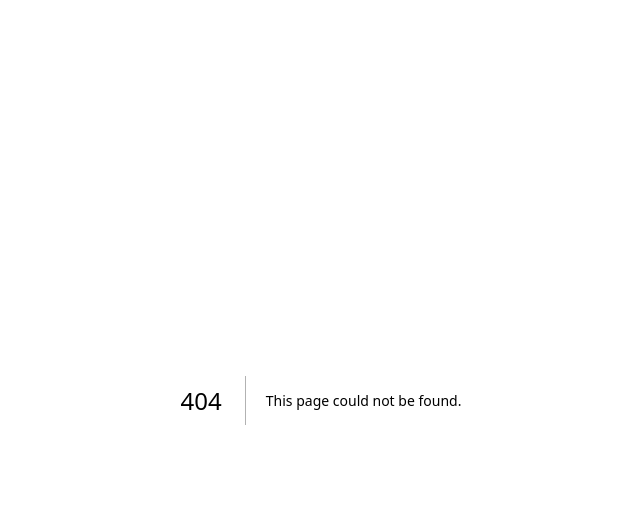
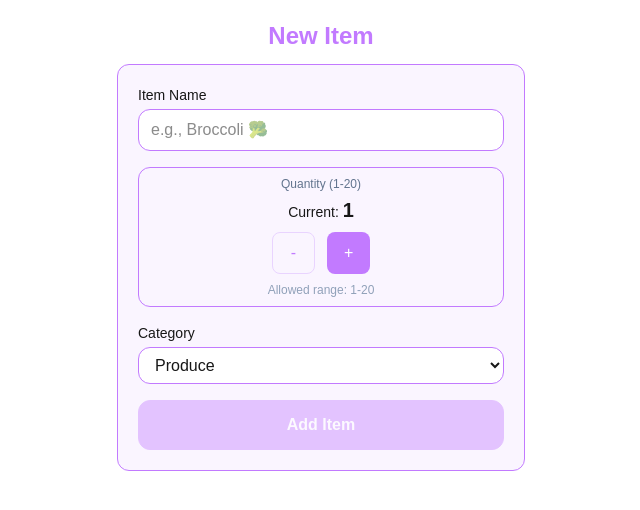
Before and after one commit to monic421/cprg306-assignments, a Next.js app: page /week-5 in a window 1280 px wide. Before the commit this address had no page. Shown: the top 510 px of the page, without its empty margins (319-959 px from the left). Built offline with nearby package versions, Linux system fonts and the light colour scheme.

Commit message:
week-5: add page, updated NewItem + link

```diff
--- a/app/page.js
+++ b/app/page.js
@@ -8,6 +8,7 @@ export default function Home() {
         <Link href="/week-2"> Go to Week 2 ➜</Link>
         <Link href="/week-3"> Go to Week 3 ➜</Link>
         <Link href="/week-4"> Go to Week 4 ➜</Link>
+        <Link href="/week-5"> Go to Week 5 ➜</Link>
       </p>
     </main>
   );
--- /dev/null
+++ b/app/week-5/new-item.js
@@ -0,0 +1,109 @@
+"use client";
+
+import { useState } from "react";
+
+export default function NewItem() {
+    const [name, setName] = useState("");
+    const [category, setCategory] = useState("produce");
+    const [quantity, setQuantity] = useState(1);
+
+    const decrement = () => setQuantity((q) => Math.max(1, q - 1));
+    const increment = () => setQuantity((q) => Math.min(20, q + 1));
+
+    const isMin = quantity === 1;
+    const isMax = quantity === 20;
+
+    const handleSubmit = (event) => {
+        event.preventDefault();
+        const item = { name: name.trim(), quantity, category };
+
+        if (!item.name) return;
+
+        alert(
+            `Item: ${item.name}\nQuantity: ${item.quantity}\nCategory: ${item.category}`
+        );
+
+        setName("");
+        setQuantity(1);
+        setCategory("produce");
+    };
+
+    return (
+        <section className="rounded-xl border border-purple-400 bg-purple-50 p-5 dark:border-purple-600 dark:bg-purple-400/20">
+
+            <form onSubmit={handleSubmit} className="space-y-4">
+                <div>
+                    <label
+                        htmlFor="name"
+                        className="block text-sm dark:text-white mb-1">Item Name</label>
+                    <input
+                        id="name"
+                        type="text"
+                        required
+                        placeholder="e.g., Broccoli 🥦"
+                        value={name}
+                        onChange={(e) => setName(e.target.value)}
+                        className="w-full rounded-xl border border-purple-400 bg-white px-3 py-2 outline-none focus:ring-2 focus:ring-purple-400 dark:bg-slate-800 dark:border-purple-400" />
+                </div>
+
+                <section className="text-center rounded-xl border border-purple-400 bg-purple-50 p-2 dark:border-purple-600 dark:bg-purple-400/20">
+                    <label className="block text-xs text-slate-500 dark:text-white/70 mb-1">Quantity (1-20)</label>
+                    <p className="mb-2">
+                        <span className="text-sm dark:text-white">Current: </span>
+                        <span className="text-xl font-bold dark:text-white">{quantity}</span>
+                    </p>
+
+                    <div className="flex items-center justify-center gap-3">
+                        <button
+                            type="button"
+                            onClick={decrement}
+                            disabled={isMin}
+                            className="rounded-lg px-4.5 py-2 border border-purple-200 bg-transparent text-purple-400 hover:bg-purple-100 disabled:cursor-not-allowed focus:ring-2 focus:ring-purple-300 dark:border-purple-400 dark:bg-transparent dark:text-white dark:hover:bg-purple-400/30 dark:focus:ring-purple-500"
+                            aria-label="Decrease quantity">
+                            -
+                        </button>
+
+                        <button
+                            type="button"
+                            onClick={increment}
+                            disabled={isMax}
+                            className="rounded-lg px-4 py-2 border border-transparent bg-purple-400 text-white hover:bg-purple-500 disabled:cursor-not-allowed focus:ring-2 focus:ring-purple-300 dark:bg-purple-400 dark:hover:bg-purple-400/30 dark:text-white dark:focus:ring-purple-500"
+                            aria-label="Increase quantity">
+                            +
+                        </button>
+                    </div>
+
+                    <p className="mt-2 text-xs text-slate-400 dark:text-slate-500">Allowed range: 1-20</p>
+                </section>
+
+                <div>
+                    <label
+                        htmlFor="category"
+                        className="block text-sm dark:text-white mb-1">Category</label>
+                    <select
+                        id="category"
+                        value={category}
+                        onChange={(e) => setCategory(e.target.value)}
+                        className="w-full rounded-xl border border-purple-400 bg-white px-3 py-2 outline-none focus:ring-2 focus:ring-purple-400 dark:bg-slate-800 dark:border-purple-400">
+
+                        <option value="produce">Produce</option>
+                        <option value="dairy">Dairy</option>
+                        <option value="bakery">Bakery</option>
+                        <option value="meat">Meat</option>
+                        <option value="canned goods">Canned Goods</option>
+                        <option value="dry goods">Dry Goods</option>
+                        <option value="household">Household</option>
+                        <option value="other">Other</option>
+                    </select>
+                </div>
+
+                <div>
+                    <button
+                        type="submit"
+                        disabled={!name.trim()}
+                        className="w-full rounded-xl border border-purple-400 bg-purple-400 text-white font-bold py-3 hover:bg-purple-500 disabled:opacity-40 disabled:cursor-not-allowed focus:ring-2 focus:ring-purple-400">Add Item</button>
+                </div>
+            </form>
+        </section>
+    );
+}
--- /dev/null
+++ b/app/week-5/page.js
@@ -0,0 +1,10 @@
+import NewItem from "./new-item";
+
+export default function Page() {
+    return (
+        <main className="p-5 max-w-md mx-auto">
+            <h1 className="mb-3 text-2xl font-bold text-purple-400 text-center dark:text-purple-600">New Item</h1>
+            <NewItem />
+        </main>
+    );
+}
```
